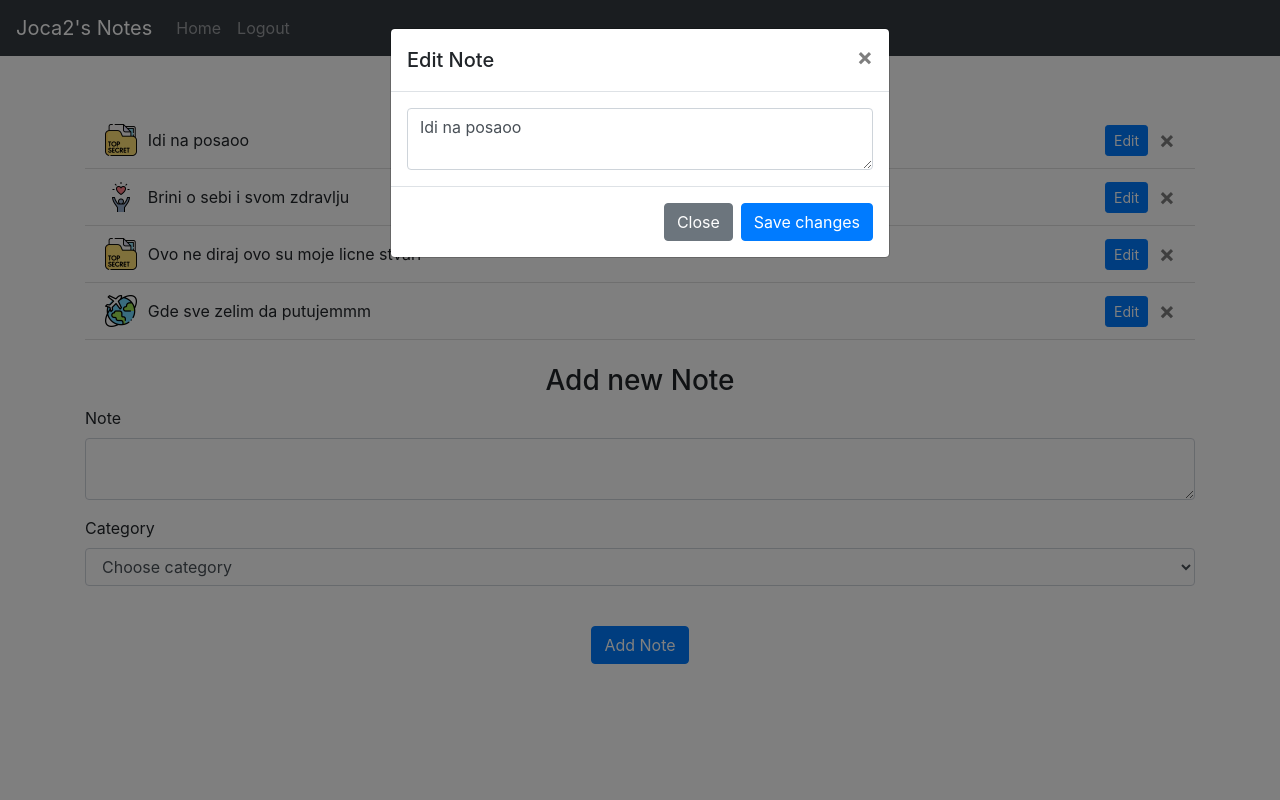
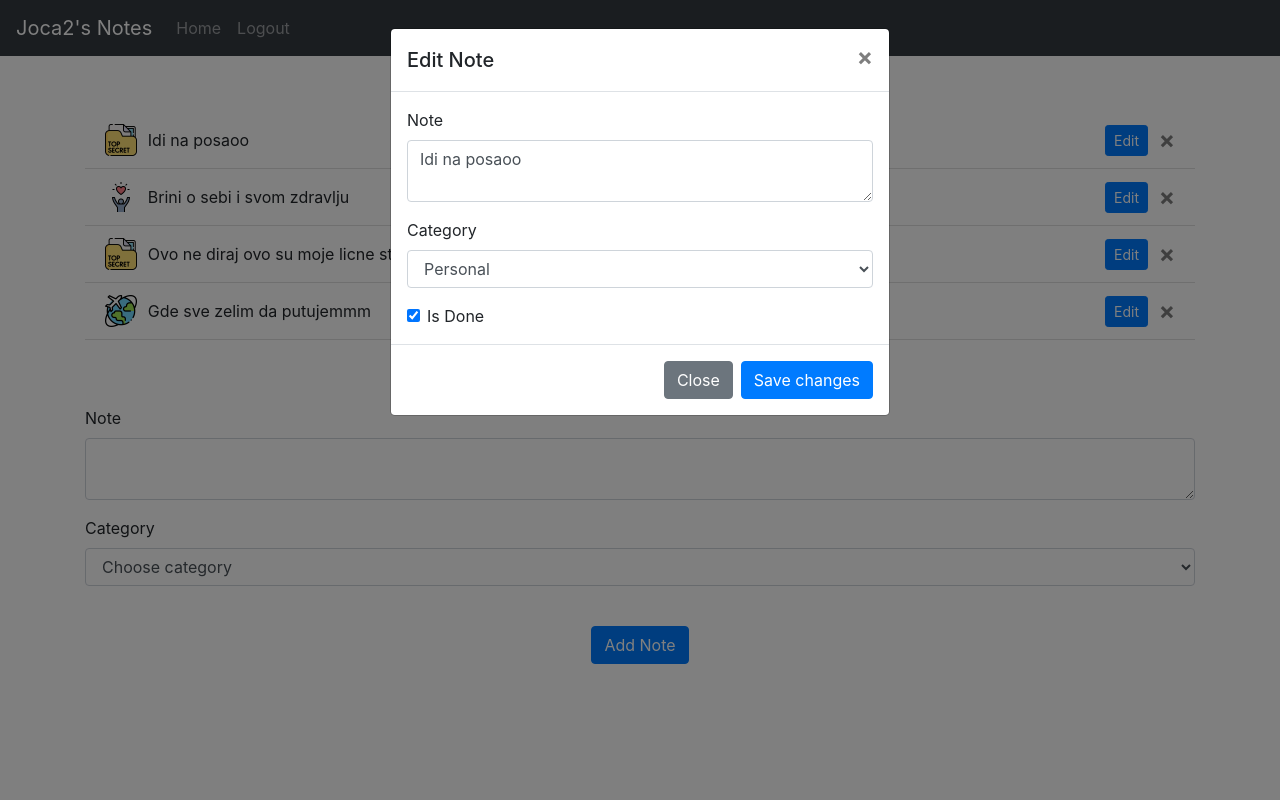
Before and after one commit to ivekccc/Flask-Web-App-Notes, a Flask app: page / in a window 1280 px wide, after a click on "Edit". Run offline with Flask 3, Linux system fonts and the light colour scheme; a user stored in the database is signed in; data comes from the database, SQL or seed files in the repository; both versions use the stored data as it was after the commit; some libraries are stand-ins or nearby versions.

Commit message:
Edit modal i edit funkcija zavrseni

```diff
--- a/webiste/static/index.js
+++ b/webiste/static/index.js
@@ -11,65 +11,61 @@ function deleteNote(noteId) {
     $('.edit-btn').click(function() {
       var noteId = $(this).data('noteid');
       var noteContent = $(this).siblings('span').text();
+
+      // AJAX poziv za dobijanje statusa isDone atributa
+      $.ajax({
+        type: 'POST',
+        url: '/get-note-status',
+        contentType: 'application/json',
+        data: JSON.stringify({ noteId: noteId }),
+        success: function(response) {
+          var isDone = response.isDone; // Dobijena vrednost isDone atributa
+          $('#editIsDone').prop('checked', isDone); // Postavljanje vrednosti checkbox-a
+        },
+        error: function(error) {
+          alert(error.responseJSON.error);
+        }
+      });
+
+      // AJAX poziv za dobijanje kategorije beleške
+      $.ajax({
+        type: 'POST',
+        url: '/get-category', // Ispravljeno ime rute
+        contentType: 'application/json',
+        data: JSON.stringify({ noteId: noteId }),
+        success: function(response) {
+          var categoryId = response.categoryId; // Dobijena vrednost categoryId
+          $('#editCategory').val(categoryId); // Postavljanje vrednosti u padajući meni
+        },
+        error: function(error) {
+          alert(error.responseJSON.error);
+        }
+      });
+
+      var isDone = $(this).siblings('.element-liste').find('.form-check-input').prop('checked');
       $('#editModal').data('noteid', noteId);
       $('#editNoteContent').val(noteContent);
+      $('#editIsDone').prop('checked', isDone);
     });
 
     $('#saveChangesBtn').click(function() {
       var noteId = $('#editModal').data('noteid');
       var newContent = $('#editNoteContent').val();
+      var categoryId = $('#editCategory').val(); // Dobijanje vrednosti kategorije
+      var isDone = $('#editIsDone').prop('checked');
       $.ajax({
         type: 'POST',
         url: '/edit-note',
         contentType: 'application/json',
-        data: JSON.stringify({ noteId: noteId, newContent: newContent }),
+        data: JSON.stringify({ noteId: noteId, newContent: newContent, categoryId: categoryId, isDone: isDone }),
         success: function(response) {
           alert(response.message);
           $('#editModal').modal('hide');
-          location.reload();  // Reload the page to reflect changes
+          location.reload();
         },
         error: function(error) {
           alert(error.responseJSON.error);
         }
       });
     });
-});
-
-document.getElementById('addNoteBtn').addEventListener('click', function() {
-  var noteContent = document.getElementById('note').value;
-  var category = document.getElementById('category').value;
-  var data = {
-    note: noteContent,
-    category: category
-  };
-
-  fetch('/add-note', {
-    method: 'POST',
-    headers: {
-      'Content-Type': 'application/json'
-    },
-    body: JSON.stringify(data)
-  })
-  .then(response => response.json())
-  .then(data => {
-    console.log(data.message); // Handle response from the server
-    if (data.message === 'Note added successfully') {
-      // Zatvori modal
-      $('#addNoteModal').modal('hide');
-
-      // Resetuj formu
-      document.getElementById('note').value = '';
-      document.getElementById('category').value = '';
-
-      // Dodaj novu belešku na listu
-      var notesList = document.getElementById('notes');
-      var newNoteItem = document.createElement('li');
-      newNoteItem.className = 'list-group-item';
-      newNoteItem.innerHTML = '<div class="element-liste"><span>' + noteContent + '</span><button type="button" class="btn btn-sm btn-primary edit-btn edit-dugme"  data-toggle="modal" data-target="#editModal" data-noteid="' + data.note_id + '">Edit</button><button type="button" class="close delete-dugme" aria-label="Close" onClick="deleteNote(\'' + data.note_id + '\')"><span aria-hidden="true">&times;</span></button></div>';
-      notesList.appendChild(newNoteItem);
-    }
-  })
-  .catch(error => {
-    console.error('Error:', error);
   });
-});
--- a/webiste/templates/home.html
+++ b/webiste/templates/home.html
@@ -27,6 +27,7 @@
 
 
 <!-- Edit Note Modal -->
+<!-- Edit Note Modal -->
 <div class="modal fade" id="editModal" tabindex="-1" role="dialog" aria-labelledby="editModalLabel" aria-hidden="true">
   <div class="modal-dialog" role="document">
     <div class="modal-content">
@@ -37,7 +38,26 @@
         </button>
       </div>
       <div class="modal-body">
-        <textarea id="editNoteContent" class="form-control"></textarea>
+        <form id="editNoteForm">
+          <div class="form-group">
+            <label for="editNoteContent">Note</label>
+            <textarea id="editNoteContent" class="form-control"></textarea>
+          </div>
+          <div class="form-group">
+            <label for="editCategory">Category</label>
+            <select name="editCategory" id="editCategory" class="form-control">
+              <!-- Populate options dynamically from categories -->
+              {% for category in categories %}
+                <option value="{{ category.id }}">{{ category.name }}</option>
+              {% endfor %}
+            </select>
+          </div>
+          <div class="form-check">
+            <input type="checkbox" class="form-check-input" id="editIsDone">
+            <label class="form-check-label" for="editIsDone">Is Done</label>
+          </div>
+          <input type="hidden" id="noteId">
+        </form>
       </div>
       <div class="modal-footer">
         <button type="button" class="btn btn-secondary" data-dismiss="modal">Close</button>
@@ -46,6 +66,7 @@
     </div>
   </div>
 </div>
+
 
 <br/>
 <center><h3 class="AddNewNote">Add new Note</h3></center>
--- a/webiste/views.py
+++ b/webiste/views.py
@@ -35,20 +35,53 @@ def edit_note():
     note_data = json.loads(request.data)
     note_id = note_data['noteId']
     new_content = note_data['newContent']
+    new_category_id = note_data['categoryId']  # Dodato
+    new_is_done = note_data['isDone']
     note = Note.query.get(note_id)
 
     if note and note.user_id == current_user.id:
         # Postoji postojeća beleška, pa ažuriramo sadržaj
         note.data = new_content
+        note.category_id = new_category_id  # Dodato
+        note.isDone = new_is_done
         db.session.commit()
         return jsonify({'message': 'Note updated successfully'})
 
     else:
         # Ne postoji postojeća beleška, pa kreiramo novu
-        new_note = Note(data=new_content, user_id=current_user.id)
+        new_note = Note(data=new_content, user_id=current_user.id, category_id=new_category_id)  # Dodato
         db.session.add(new_note)
         db.session.commit()
         return jsonify({'message': 'New note created successfully'})
+
+@views.route('/get-note-status', methods=['POST'])
+@login_required
+def get_note_status():
+    note_data = json.loads(request.data)
+    note_id = note_data['noteId']
+    note = Note.query.get(note_id)
+
+    if note and note.user_id == current_user.id:
+        return jsonify({'isDone': note.isDone})
+    else:
+        return jsonify({'error': 'Unauthorized or Note not found'}), 403
+
+@views.route('/get-category', methods=['POST'])
+@login_required
+def get_category():
+    note_data = json.loads(request.data)
+    note_id = note_data['noteId']
+    note = Note.query.get(note_id)
+
+    if note and note.user_id == current_user.id:
+        category_id = note.category_id
+        category = Category.query.get(category_id)
+        if category:
+            return jsonify({'categoryId': category.id})
+        else:
+            return jsonify({'error': 'Category not found'}), 404
+    else:
+        return jsonify({'error': 'Unauthorized or Note not found'}), 403
 
 
 @views.route('/delete-note', methods=['POST'])
```
Also changed, not shown: instance/database.db.
